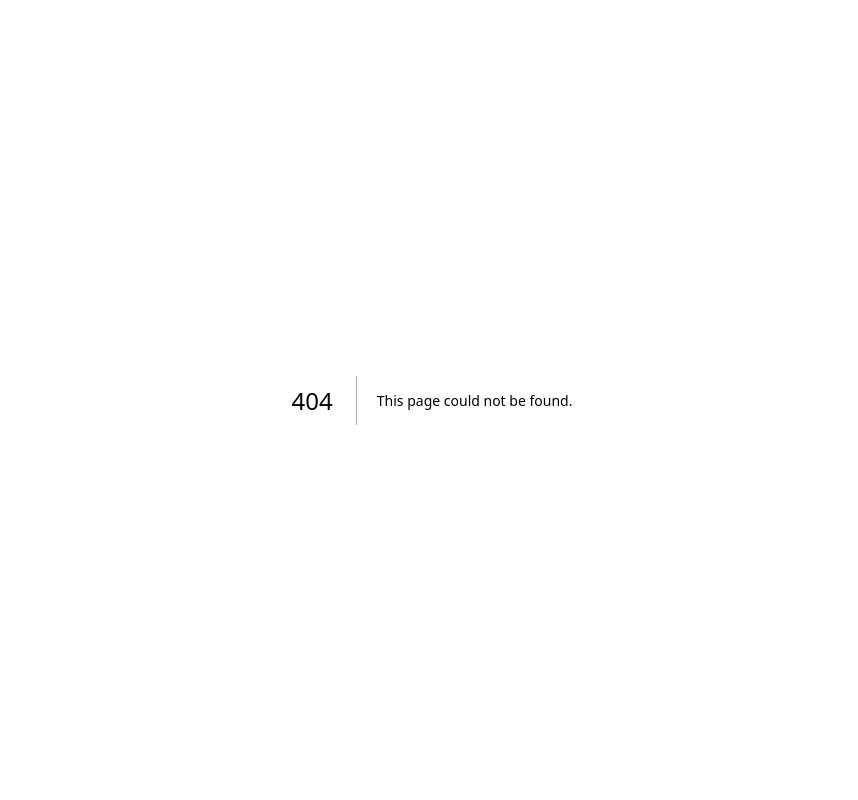
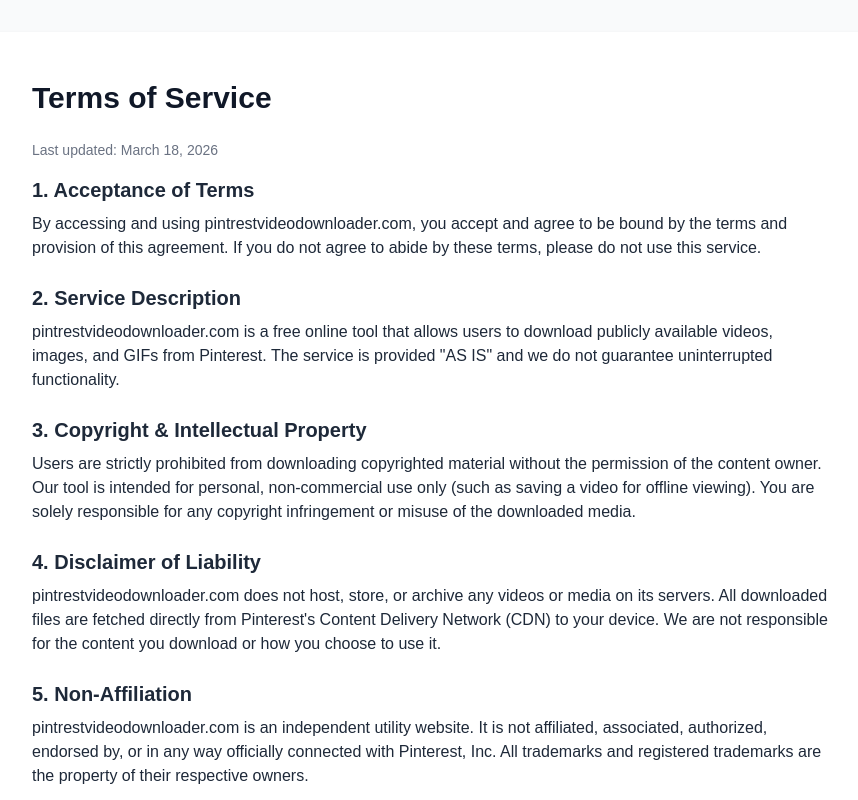
Before and after one commit to novaxmd/Bmb-Pinterest-Downloader, a Next.js app in the folder frontend/: page /terms-of-service in a window 1280 px wide. Before the commit this address had no page. Shown: the top 800 px of the page, without its empty margins (208-1066 px from the left). Built offline with nearby package versions, Linux system fonts and the light colour scheme.

Commit message:
Create page.tsx

```diff
--- /dev/null
+++ b/frontend/app/terms-of-service/page.tsx
@@ -0,0 +1,80 @@
+export default function TermsOfService() {
+  return (
+    <main className="min-h-screen bg-gray-50 p-8 text-gray-800">
+      <div className="mx-auto max-w-4xl rounded-2xl bg-white p-8 shadow-sm md:p-12">
+        <h1 className="mb-6 text-3xl font-bold text-gray-900">
+          Terms of Service
+        </h1>
+        <p className="mb-4 text-sm text-gray-500">Last updated: March 18, 2026</p>
+
+        <section className="space-y-6">
+          <div>
+            <h2 className="mb-2 text-xl font-semibold">1. Acceptance of Terms</h2>
+            <p>
+              By accessing and using pintrestvideodownloader.com, you accept and
+              agree to be bound by the terms and provision of this agreement. If
+              you do not agree to abide by these terms, please do not use this
+              service.
+            </p>
+          </div>
+
+          <div>
+            <h2 className="mb-2 text-xl font-semibold">2. Service Description</h2>
+            <p>
+              pintrestvideodownloader.com is a free online tool that allows
+              users to download publicly available videos, images, and GIFs from
+              Pinterest. The service is provided &quot;AS IS&quot; and we do not
+              guarantee uninterrupted functionality.
+            </p>
+          </div>
+
+          <div>
+            <h2 className="mb-2 text-xl font-semibold">
+              3. Copyright &amp; Intellectual Property
+            </h2>
+            <p>
+              Users are strictly prohibited from downloading copyrighted
+              material without the permission of the content owner. Our tool is
+              intended for personal, non-commercial use only (such as saving a
+              video for offline viewing). You are solely responsible for any
+              copyright infringement or misuse of the downloaded media.
+            </p>
+          </div>
+
+          <div>
+            <h2 className="mb-2 text-xl font-semibold">
+              4. Disclaimer of Liability
+            </h2>
+            <p>
+              pintrestvideodownloader.com does not host, store, or archive any
+              videos or media on its servers. All downloaded files are fetched
+              directly from Pinterest&apos;s Content Delivery Network (CDN) to your
+              device. We are not responsible for the content you download or how
+              you choose to use it.
+            </p>
+          </div>
+
+          <div>
+            <h2 className="mb-2 text-xl font-semibold">5. Non-Affiliation</h2>
+            <p>
+              pintrestvideodownloader.com is an independent utility website. It
+              is not affiliated, associated, authorized, endorsed by, or in any
+              way officially connected with Pinterest, Inc. All trademarks and
+              registered trademarks are the property of their respective owners.
+            </p>
+          </div>
+
+          <div>
+            <h2 className="mb-2 text-xl font-semibold">6. Changes to Terms</h2>
+            <p>
+              We reserve the right to modify these terms from time to time at
+              our sole discretion. Therefore, you should review these pages
+              periodically. Your continued use of the Website after any such
+              change constitutes your acceptance of the new Terms of Service.
+            </p>
+          </div>
+        </section>
+      </div>
+    </main>
+  );
+}
```
